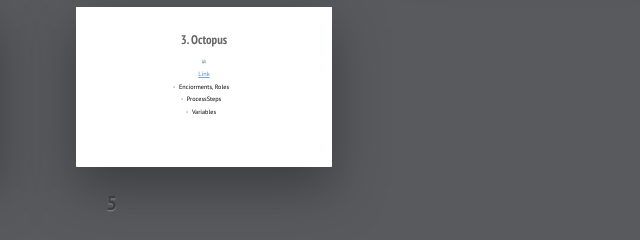
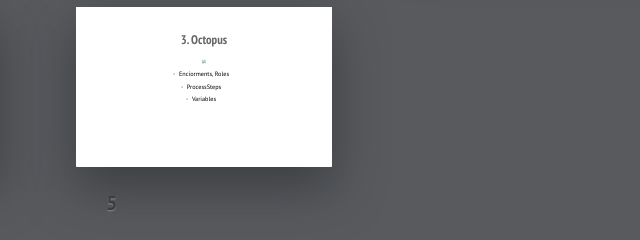
Before and after one commit to mabe/octopus-presentation, a plain HTML site: page index.html in a window 1280 px wide. Shown: the part 413-653 px from the top of the page, 360-1000 px from the left. Drawn offline with Linux system fonts and the light colour scheme; a script that the page names is missing.

Commit message:
Rmeove link

```diff
--- a/index.html
+++ b/index.html
@@ -42,7 +42,6 @@
 	<section class="slide"><div style="text-align: center;">
 		<h2>3. Octopus</h2>
 		<img src="pictures/5aa73901ac270ac6e8776241b04ad3d9_400x400.png"  style="height: 100px;" /><br>
-		<a href="http://teamcity.barium.nu:8080/" target="_blank">Link</a>
 		<ul>
 			<li>Enciorments, Roles</li>
 			<li>ProcessSteps</li>
```
